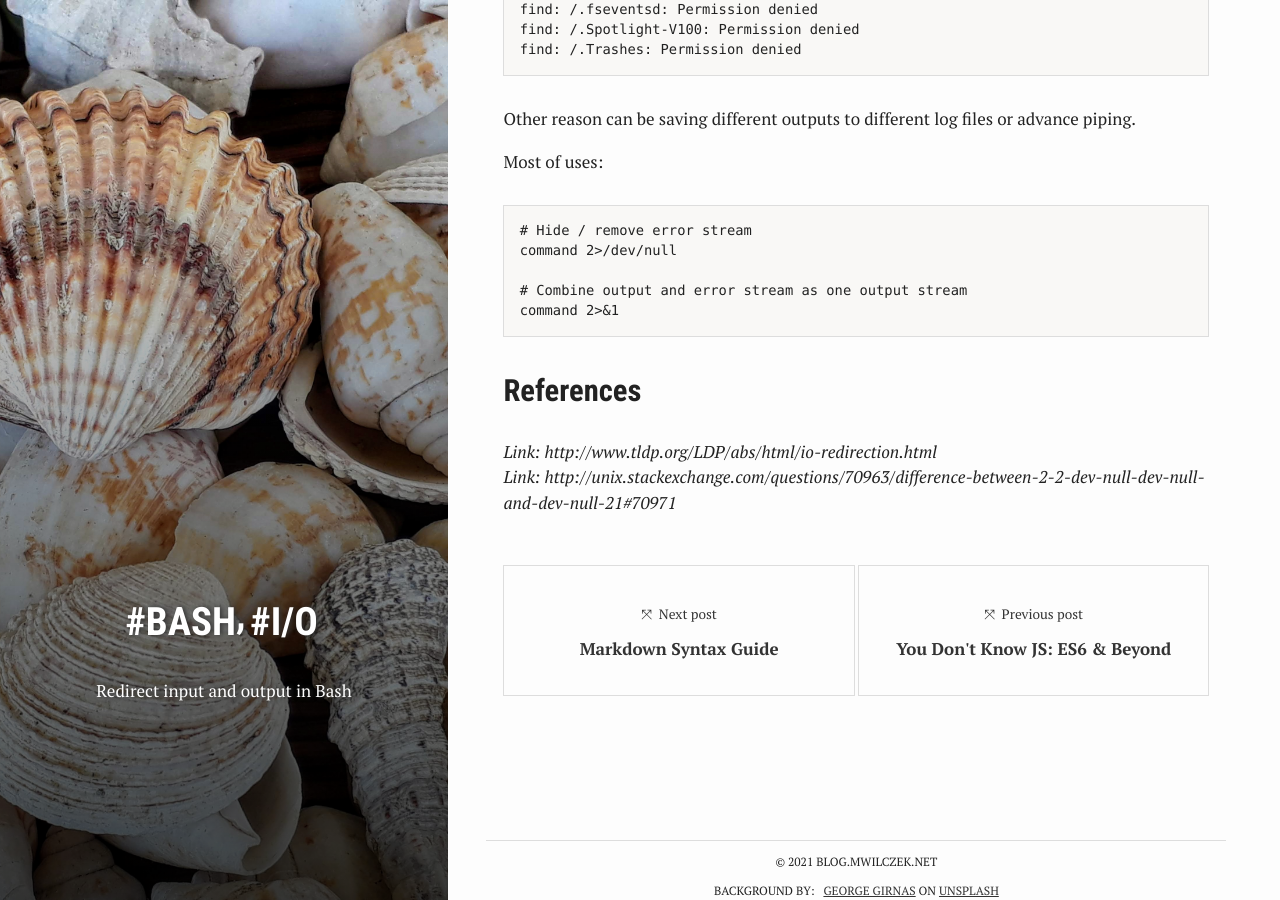
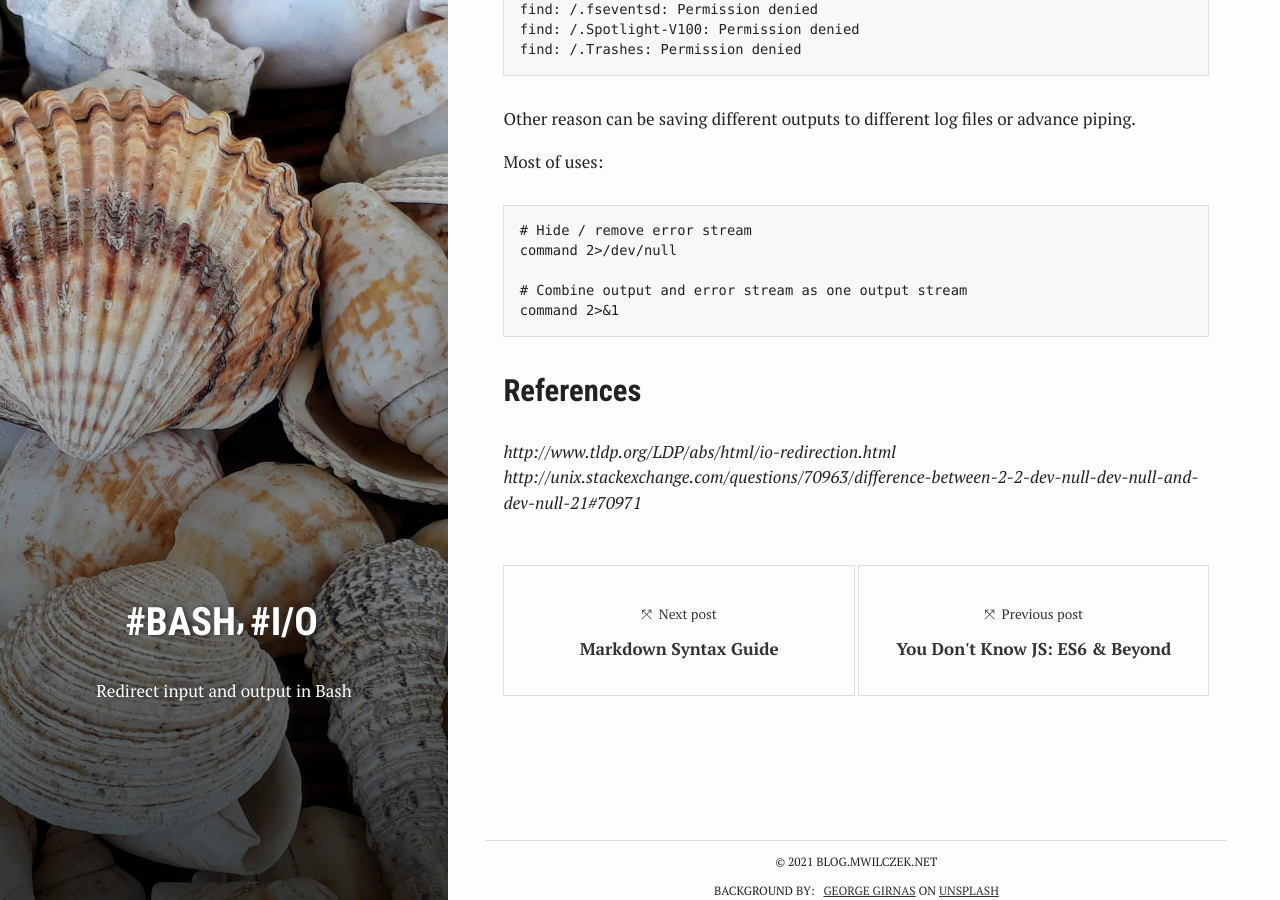
Before and after one commit to mwilczek-net/blog.mwilczek.net, a Jekyll site: the page built from _posts/2016-11-14-bash-io-redirection.md, in a window 1280 px wide and 900 px high, scrolled down 519 px. Built offline with Jekyll 4.4.1, drawn with Linux system fonts in a browser that asks for light colours.

Commit message:
references

```diff
--- a/_layouts/post.html
+++ b/_layouts/post.html
@@ -23,7 +23,7 @@ layout: default
         <h2>References</h2>
 
         {% for r in page.references %}
-            <cite>Link: {{ r[1].title }}{{ r[0] }}</cite><br>
+            <cite>{{ r[1].title }}{{ r[0] }}</cite><br>
         {% endfor %}
       </div>
     {% endif %}
```
